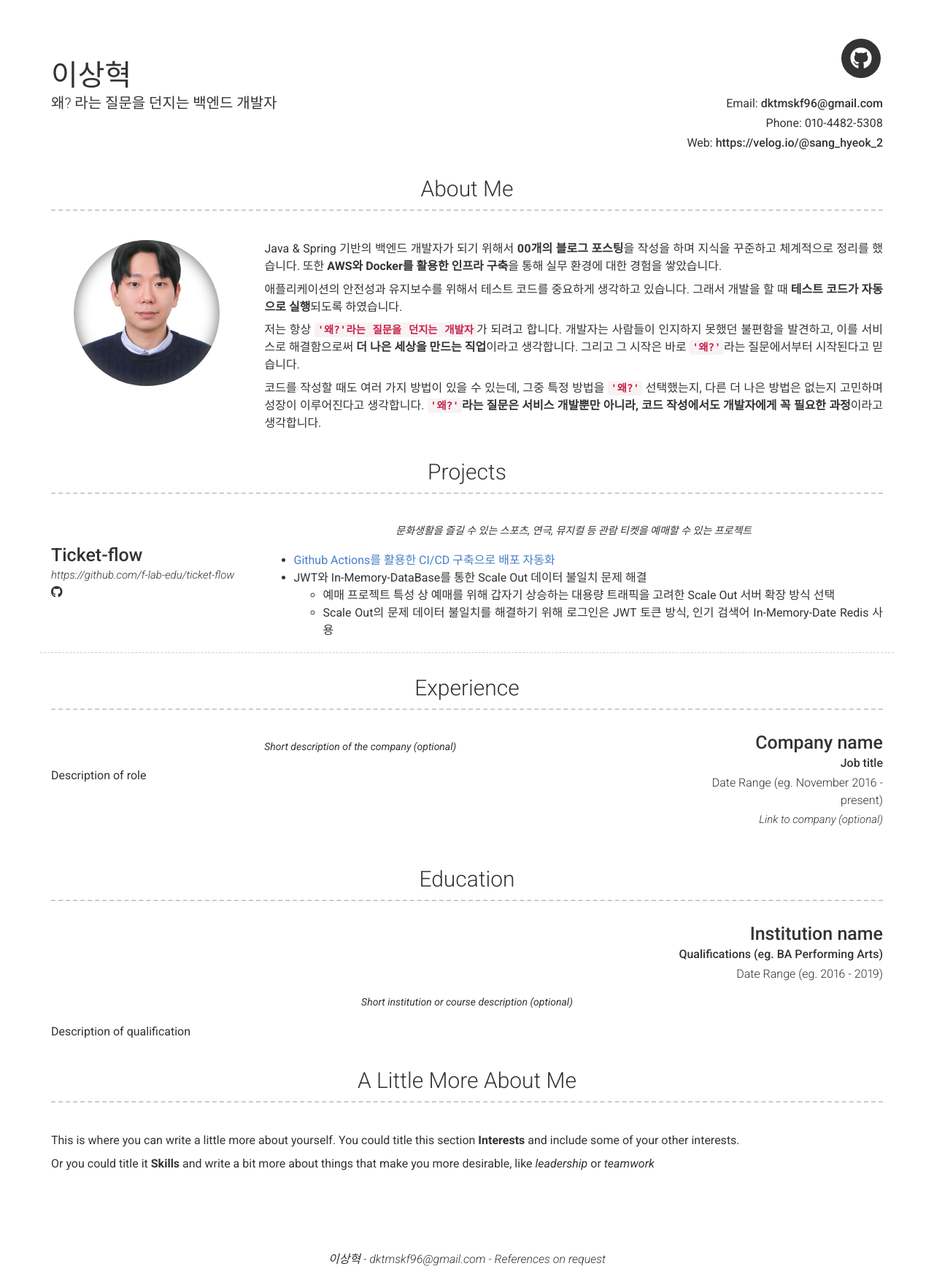
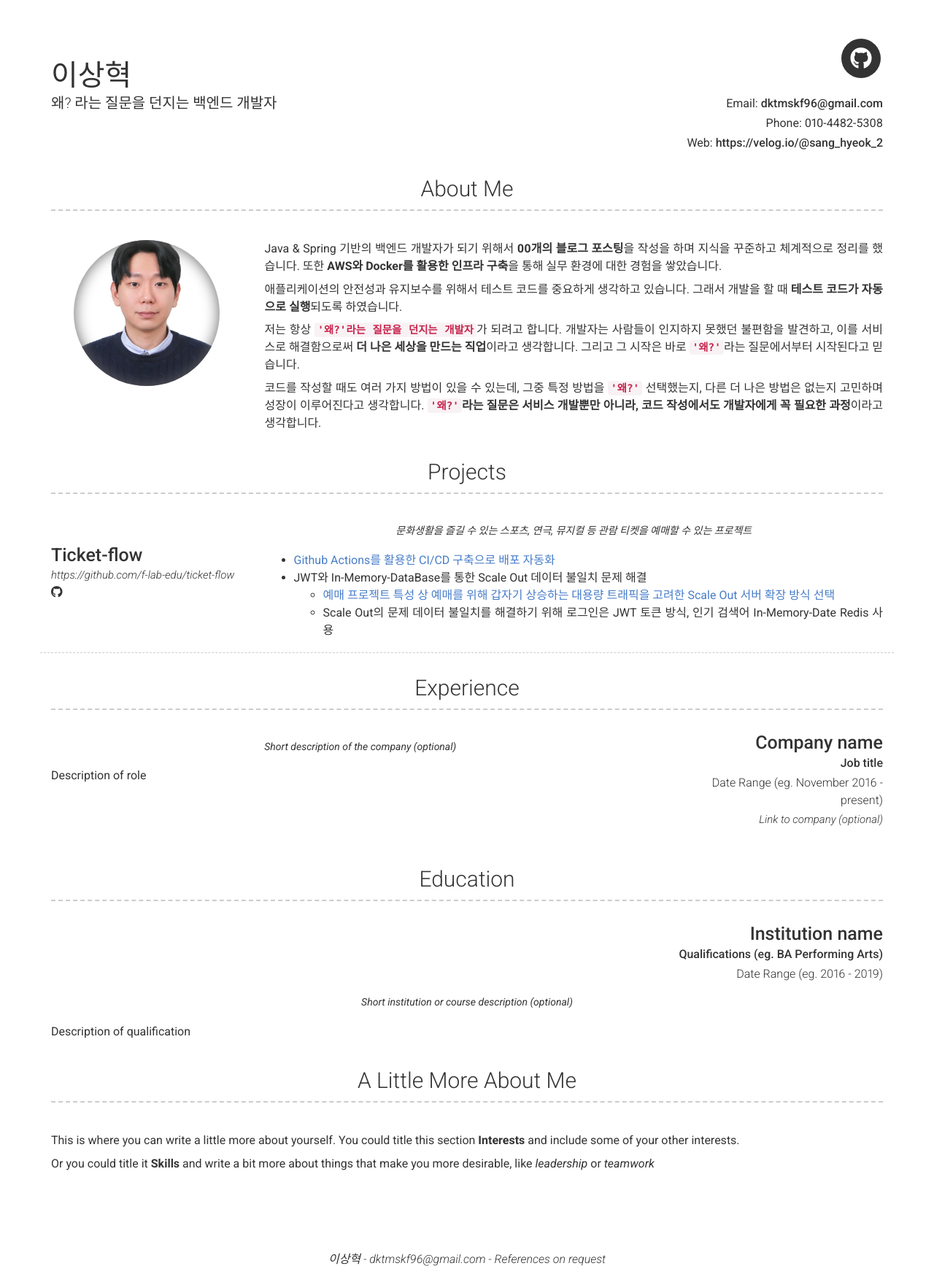
Before and after one commit to hyeok96/hyeok96.github.io, a Jekyll site: the page built from index.md, in a window 1280 px wide. Shown: the whole page at 73% size. Built offline with Jekyll 4.4.1, drawn with Linux system fonts in a browser that asks for light colours; nearby versions of some CDN libraries.

Commit message:
add resume project

```diff
--- a/_config.yml
+++ b/_config.yml
@@ -92,7 +92,7 @@ content:
         description: | # this will include new lines to allow paragraphs
           - [Github Actions를 활용한 CI/CD 구축으로 배포 자동화](https://velog.io/@sang_hyeok_2/Project-%ED%94%84%EB%A1%9C%EC%A0%9D%ED%8A%B8-%EA%B0%9C%EB%B0%9C-%ED%9A%A8%EC%9C%A8%EC%84%B1%EC%9D%84-%EC%9C%84%ED%95%9C-CICD-%EC%A0%81%EC%9A%A9-%EA%B3%BC%EC%A0%95)
           - JWT와 In-Memory-DataBase를 통한 Scale Out 데이터 불일치 문제 해결
-            - 예매 프로젝트 특성 상 예매를 위해 갑자기 상승하는 대용량 트래픽을 고려한 Scale Out 서버 확장 방식 선택
+            - [예매 프로젝트 특성 상 예매를 위해 갑자기 상승하는 대용량 트래픽을 고려한 Scale Out 서버 확장 방식 선택](https://velog.io/@sang_hyeok_2/%EB%8C%80%EC%9A%A9%EB%9F%89-%ED%8A%B8%EB%9E%98%ED%94%BD%EC%9D%B4-%EC%98%A4%EB%A9%B4-%EC%84%9C%EB%B2%84%EB%A5%BC-%EC%96%B4%EB%96%BB%EA%B2%8C-%ED%99%95%EC%9E%A5%EC%9D%84-%ED%95%98%EB%8A%94%EA%B2%8C-%EC%A2%8B%EC%9D%84%EA%B9%8C)
             - Scale Out의 문제 데이터 불일치를 해결하기 위해 로그인은 JWT 토큰 방식, 인기 검색어 In-Memory-Date Redis 사용
   - title: Experience
     layout: list
```
